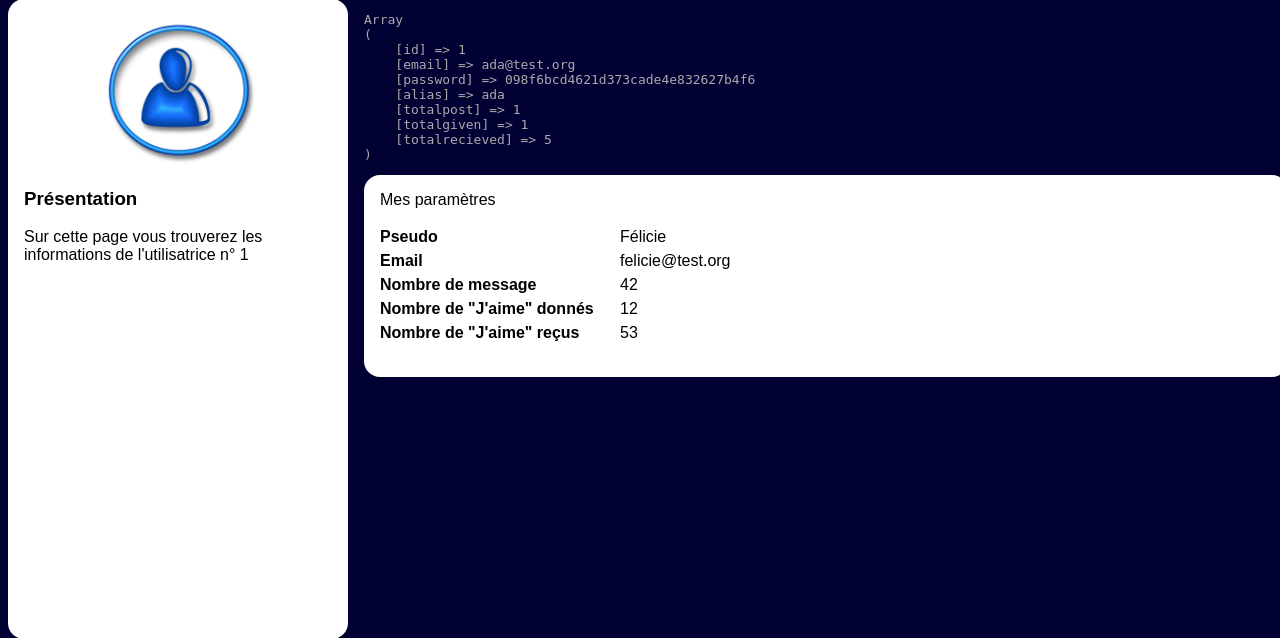
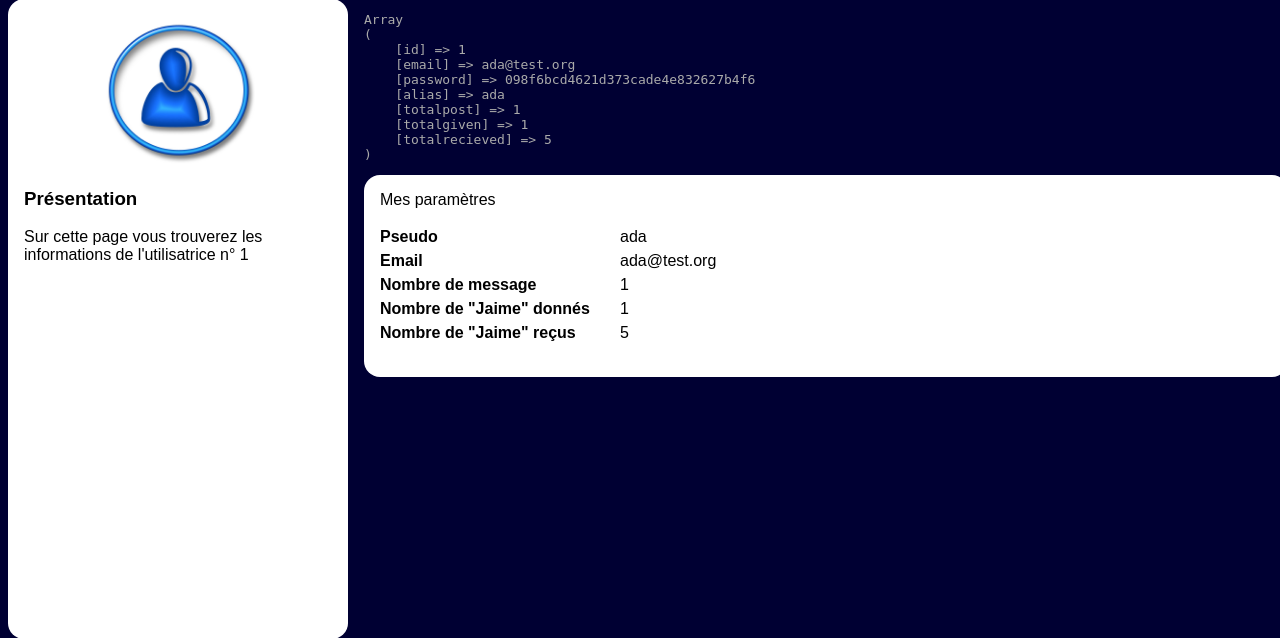
Before and after one commit to Ketsia793/resoc_n1, a PHP site: page /settings.php?user_id=1 in a window 1280 px wide. Shown: the part 123-761 px from the top of the page. Run offline with PHP 8.4, Linux system fonts and the light colour scheme; data comes from the database, SQL or seed files in the repository.

Commit message:
add: missing code

```diff
--- a/Niveau1/settings.php
+++ b/Niveau1/settings.php
@@ -46,7 +46,8 @@
                  * Documentation : https://www.php.net/manual/fr/reserved.variables.get.php
                  * ... mais en résumé c'est une manière de passer des informations à la page en ajoutant des choses dans l'url
                  */
-                $userId = intval($_GET['user_id']);
+                 $userId = intval($_GET['user_id']);
+
 
                 /**
                  * Etape 2: se connecter à la base de donnée
@@ -85,15 +86,15 @@
                     <h3>Mes paramètres</h3>
                     <dl>
                         <dt>Pseudo</dt>
-                        <dd>Félicie</dd>
+                        <dd><?php echo $user['alias']?></dd>
                         <dt>Email</dt>
-                        <dd>felicie@test.org</dd>
+                        <dd><?php echo $user['email']?></dd>
                         <dt>Nombre de message</dt>
-                        <dd>42</dd>
-                        <dt>Nombre de "J'aime" donnés </dt>
-                        <dd>12</dd>
-                        <dt>Nombre de "J'aime" reçus</dt>
-                        <dd>53</dd>
+                        <dd><?php echo $user['totalpost']?></dd>
+                        <dt>Nombre de "Jaime" donnés</dt>
+                        <dd><?php echo $user['totalgiven']?></dd>
+                        <dt>Nombre de "Jaime" reçus</dt>
+                        <dd><?php echo $user['totalrecieved']?></dd>
                     </dl>
 
                 </article>
```
Also changed, not shown: 1 other file.
